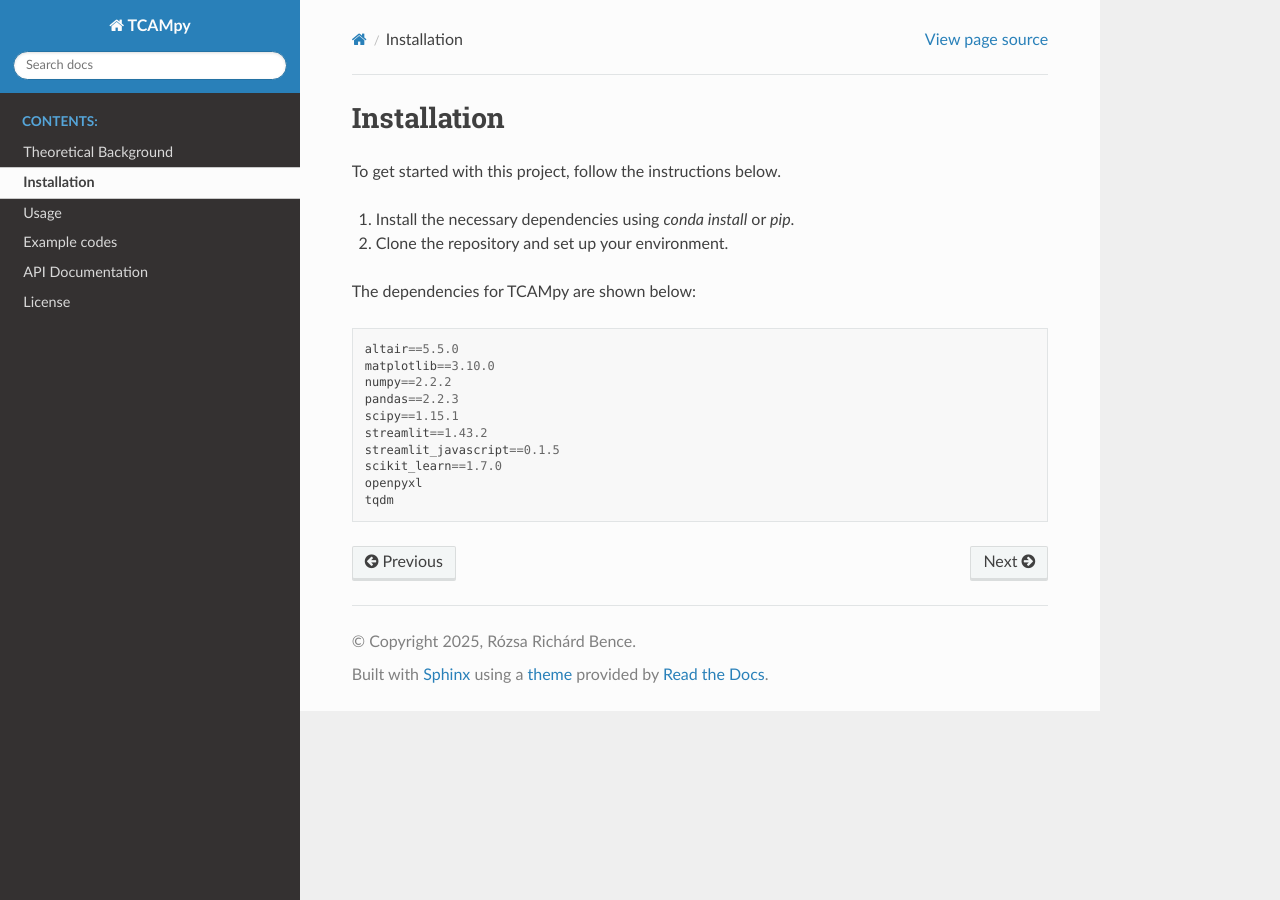
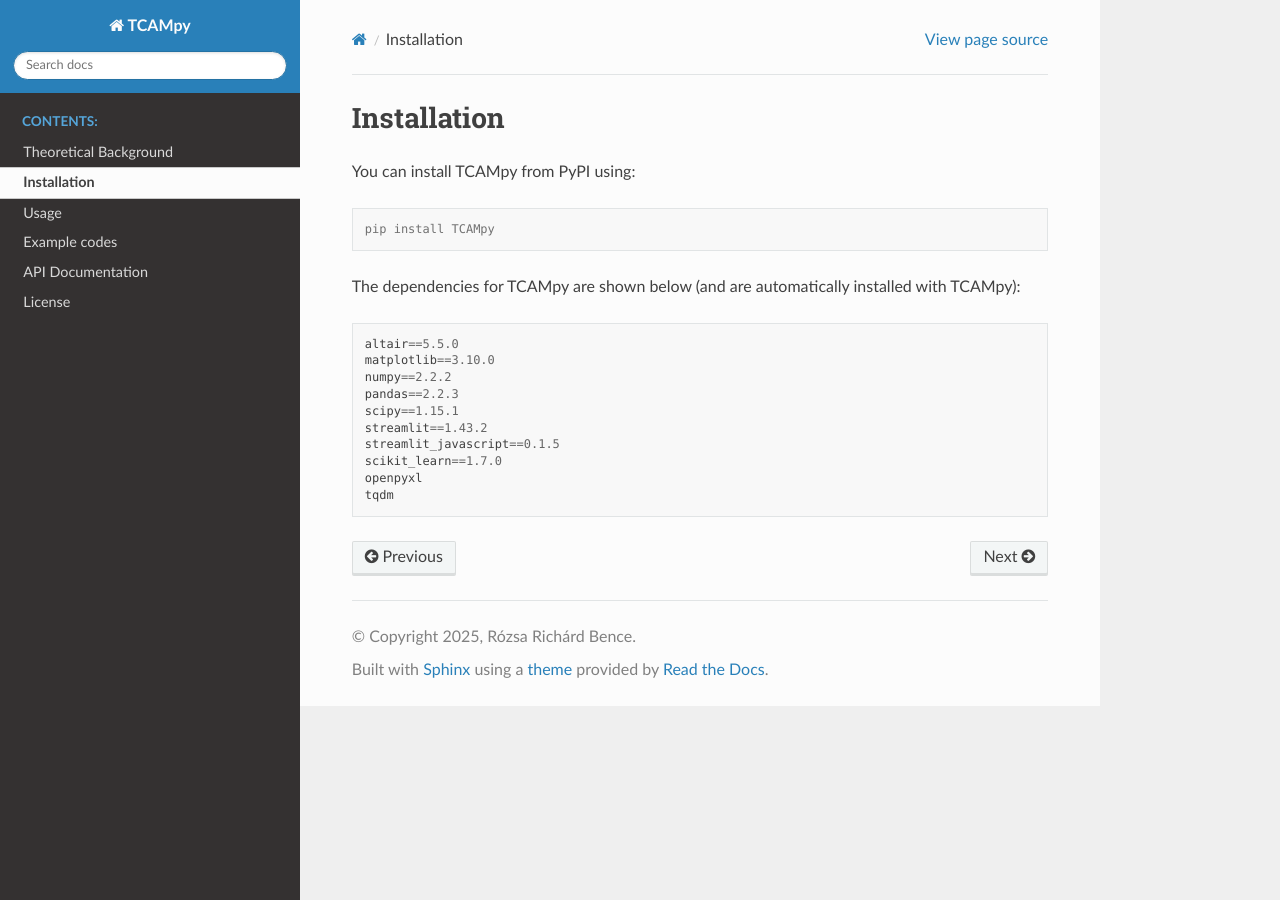
Before and after one commit to Fetasalyt/TCAMpy, a Sphinx documentation site: the page built from docs/Installation.rst, in a window 1280 px wide. Built offline with Sphinx 7.4.7 and the Read the Docs theme 3.1.0, drawn with Linux system fonts in a browser that asks for light colours.

Commit message:
Add pip install to Installation Guide
Updated installation instructions to include PyPI installation.

```diff
--- a/docs/Installation.rst
+++ b/docs/Installation.rst
@@ -1,11 +1,12 @@
 Installation
 ============
-To get started with this project, follow the instructions below.
+You can install TCAMpy from PyPI using:
 
-1. Install the necessary dependencies using `conda install` or `pip`.
-2. Clone the repository and set up your environment.
+.. code-block:: console
 
-The dependencies for TCAMpy are shown below:
+  pip install TCAMpy
+
+The dependencies for TCAMpy are shown below (and are automatically installed with TCAMpy):
 
 .. include:: ../requirements.txt
    :literal:
```
